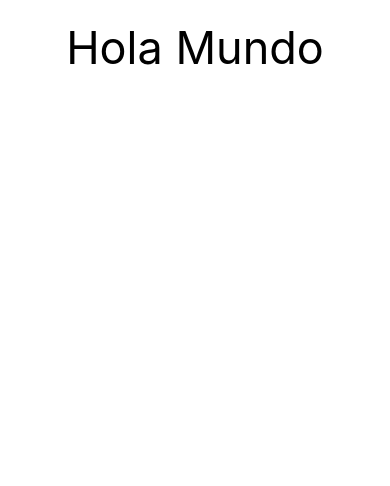
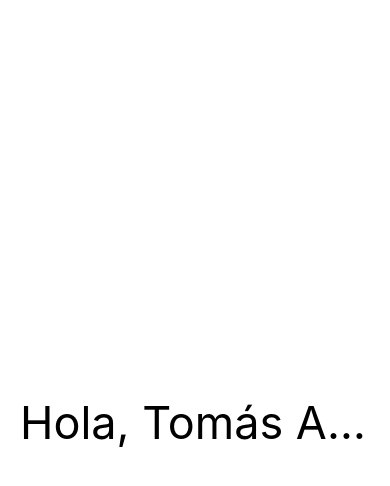
Before and after one commit to tomihq/react-native-counter, a React Native app: screen / in a window 390 px wide. Shown: the top 486 px of the page. Built offline with nearby package versions, Linux system fonts and the light colour scheme.

Commit message:
feat: ellipsis

```diff
--- a/App.tsx
+++ b/App.tsx
@@ -5,7 +5,7 @@ import { HelloWorldScreen } from './src/presentation/screens/HelloWorldScreen'
 const App = () => {
   return (
     <SafeAreaView style={{flex: 1}}>
-      <HelloWorldScreen/>
+      <HelloWorldScreen name='Tomás Agustín HQ'/>
     </SafeAreaView>
   )
 }
--- a/src/presentation/screens/HelloWorldScreen.tsx
+++ b/src/presentation/screens/HelloWorldScreen.tsx
@@ -1,10 +1,17 @@
 import React from 'react'
 import { StyleSheet, Text, View } from 'react-native'
 
-export const HelloWorldScreen = () => {
+interface Props {
+    name?: string;
+}
+
+export const HelloWorldScreen = ({name = 'Mundo'}: Props) => {
   return (
     <View style={styles.container}>
-        <Text style={styles.title}>Hola Mundo</Text>
+        <Text
+        numberOfLines={1}
+        ellipsizeMode='tail'
+        style={styles.title}>Hola, {name}</Text>
     </View>
   )
 }
@@ -12,6 +19,7 @@ export const HelloWorldScreen = () => {
 const styles = StyleSheet.create({
     container: {
         flex: 1,
+        justifyContent: 'center'
     },
     title: {
         fontSize: 45,
```
